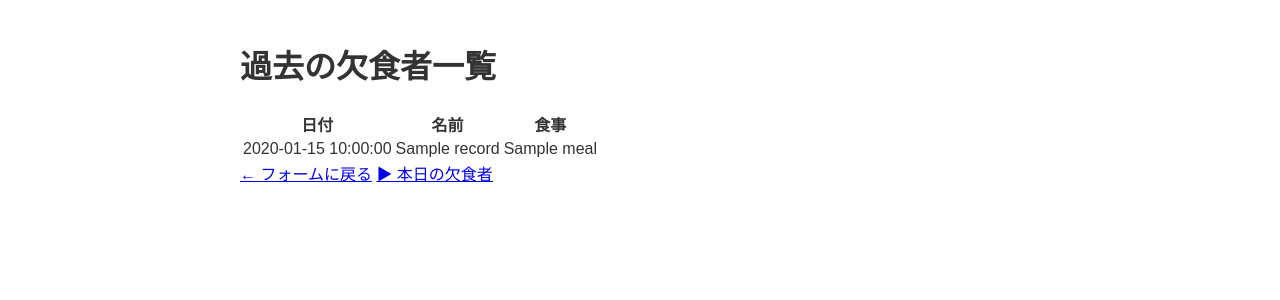
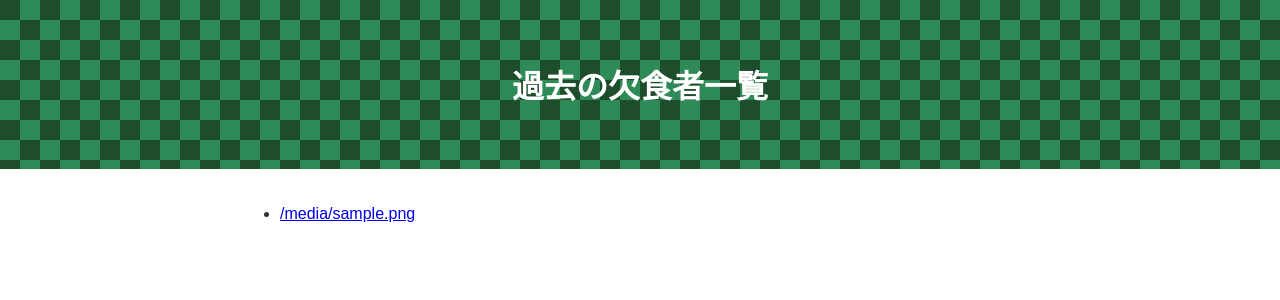
Before and after one commit to syunki-16/skip-meals-sit-app, a Flask app: template templates/past.html in a window 1280 px wide. Shown: the top 300 px of the page. Run offline with Flask 2, Linux system fonts and the light colour scheme; the template is opened without the code that fills it: most values are stand-ins (such as "Sample title", 1, 10 or a date in 2020).

Commit message:
Update past.html

```diff
--- a/templates/past.html
+++ b/templates/past.html
@@ -7,36 +7,19 @@
     <link rel="stylesheet" href="/static/style.css">
 </head>
 <body>
+    <div class="checkered-header">
+        <h1>過去の欠食者一覧</h1>
+    </div>
     <div class="container">
-    <h1>過去の欠食者一覧</h1>
-
-    {% if records %}
-      <table>
-        <thead>
-          <tr>
-            <th>日付</th>
-            <th>名前</th>
-            <th>食事</th>
-          </tr>
-        </thead>
-        <tbody>
-          {% for r in records %}
-          <tr>
-            <td>{{ r.date }}</td>
-            <td>{{ r.name }}</td>
-            <td>{{ r.meal }}</td>
-          </tr>
+        {% if csv_files %}
+            <ul>
+                {% for file in csv_files %}
+                    <li><a href="/csv/{{ file }}">{{ file }}</a></li>
                 {% endfor %}
-        </tbody>
-      </table>
+            </ul>
         {% else %}
-      <p>過去の欠食者データはありません。</p>
+            <p>過去のデータはありません。</p>
         {% endif %}
-
-    <div class="links">
-      <a href="/">&larr; フォームに戻る</a>
-      <a href="/today">▶ 本日の欠食者</a>
-    </div>
     </div>
 </body>
 </html>
```
Lines whose indentation alone changed are shown as unchanged.
